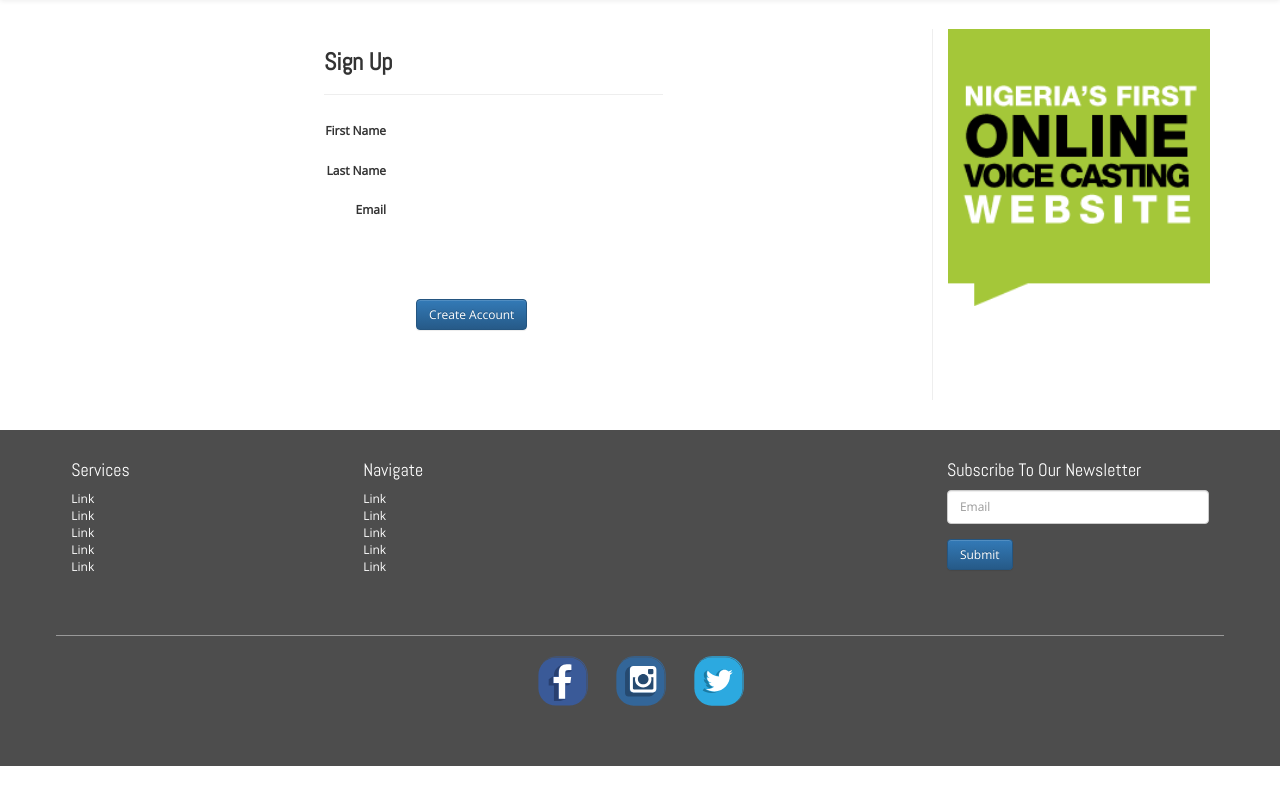
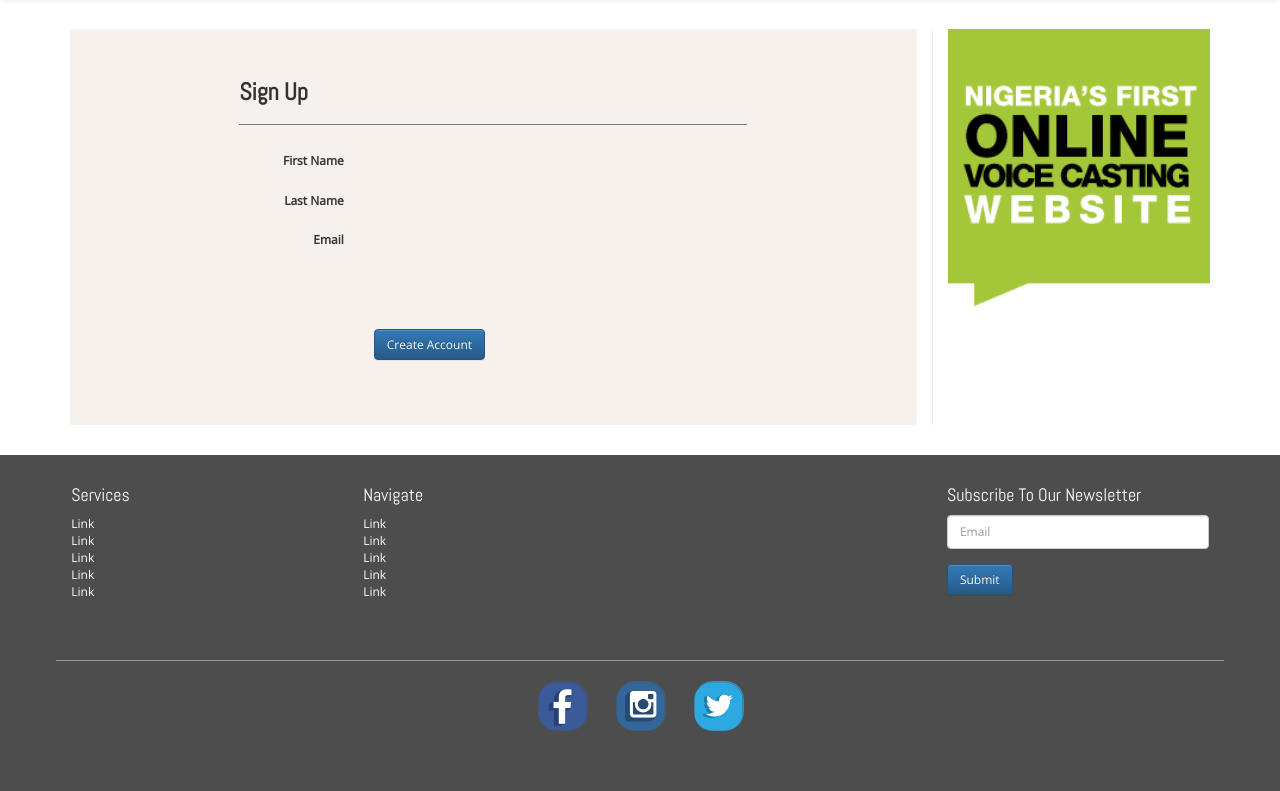
Before and after one commit to deone/voicebank, a Django app: template templates/accounts/join.html in a window 1280 px wide. Shown: the part 51-842 px from the top of the page. Before the commit the page ends 817 px from the top, so only its background shows below. Run offline with Django 3.2, Linux system fonts and the light colour scheme; the template is opened without the code that fills it, so the values that code supplies are empty; parts of the project's set-up code (start-up, migrations or seed data) failed here and were passed over; some libraries are stand-ins or nearby versions.

Commit message:
.form-wrap 'Sign Up' and 'Log In' forms.

```diff
--- a/static/css/main.css
+++ b/static/css/main.css
@@ -35,7 +35,7 @@ img {
 }
 
 #datepicker {
-  width: 89.8%;
+  width: 90.6%;
   display: inline-block;
 }
 
@@ -136,7 +136,8 @@ div[class^="col-md-"] {
 }
 
 /* Page Headers */
-.page-header {
+.page-header,
+form h1 {
   margin-top: 0;
 }
 
@@ -252,10 +253,19 @@ form {
   margin: 0 auto;
 }
 
+form .page-header {
+  border-bottom: solid 1px #777;
+}
+
+.form-wrap {
+  padding-bottom: 50px;
+  padding-top: 50px;
+  background: #f6f1ed;
+}
+
 .login,
 .join {
-  margin-bottom: 70px;
-  width: 40%;
+  width: 60%;
 }
 
 .help-text {
--- a/templates/accounts/join.html
+++ b/templates/accounts/join.html
@@ -58,6 +58,7 @@
 {% endblock %}
 
 {% block form %}
+<div class="form-wrap">
   <form method="post" action="{% url 'join' %}?next={{ next }}" class="form-horizontal join">
     <div class="page-header">
       <h1>Sign Up</h1>
@@ -126,4 +127,5 @@
       </div>
     </div>
   </form>
+</div>
 {% endblock %}
--- a/templates/accounts/login.html
+++ b/templates/accounts/login.html
@@ -37,6 +37,7 @@
 {% endblock %}
 
 {% block form %}
+<div class="form-wrap">
   <form method="post" action="{% url 'login' %}?next={{ next }}" class="form-horizontal login">
     <div class="page-header">
       <h1>Log In</h1>
@@ -74,4 +75,5 @@
       </div>
     </div>
   </form>
+</div>
 {% endblock %}
```
Lines whose indentation alone changed are shown as unchanged.
